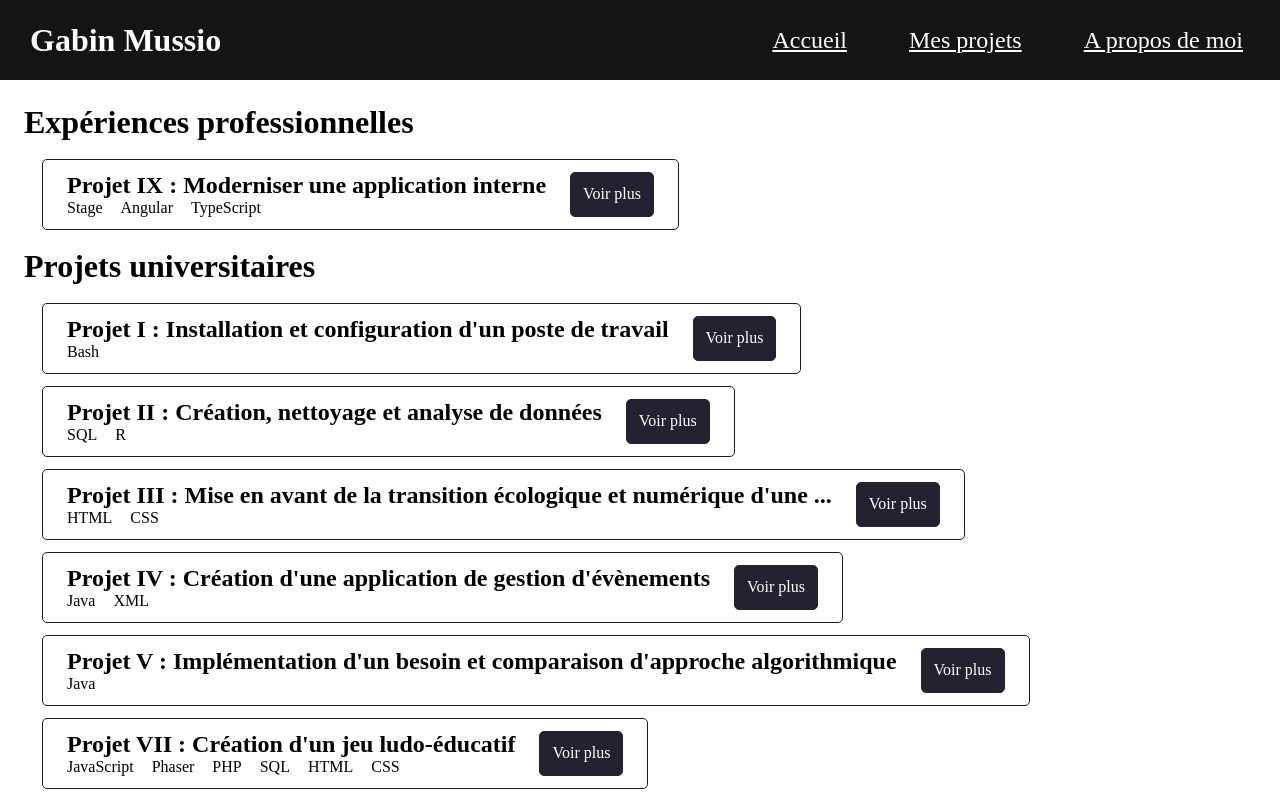
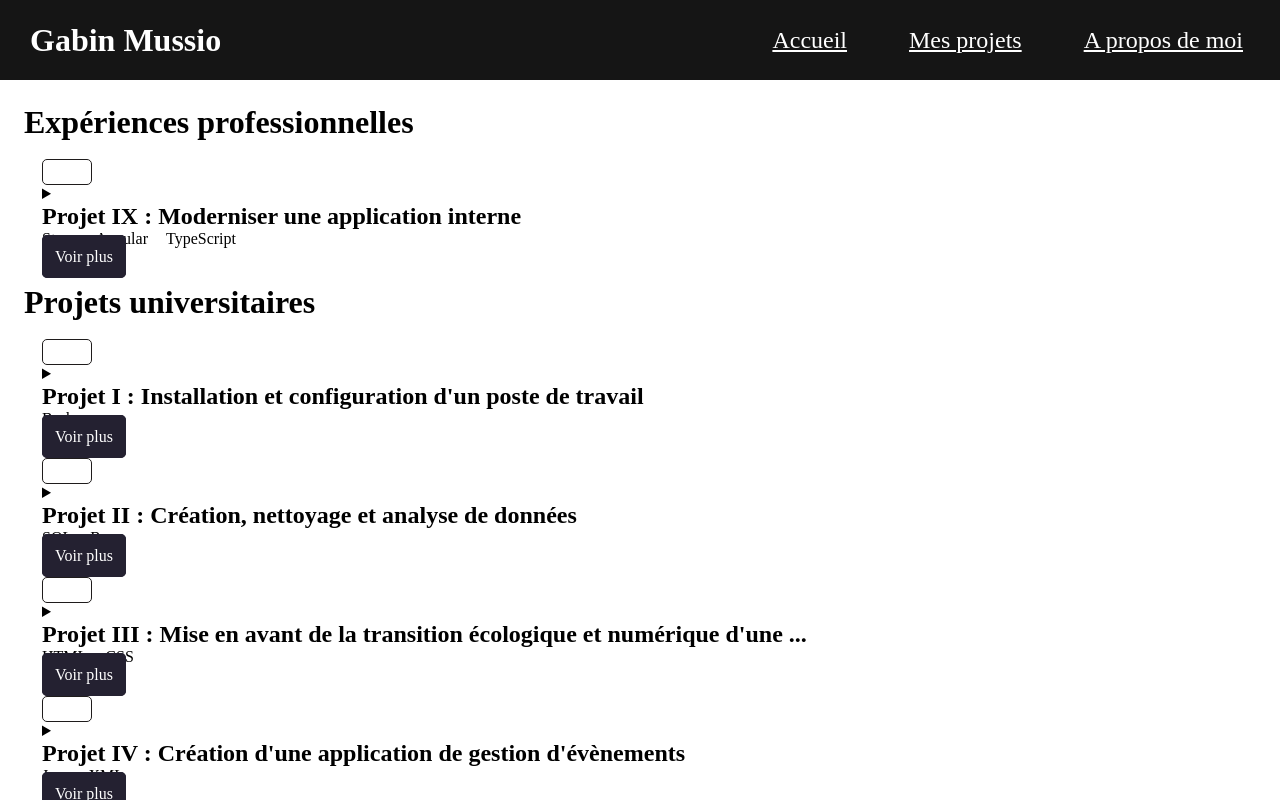
Before and after one commit to CambriHobbit/MonPortfoilio, an Angular app: page /projet in a window 1280 px wide. Built offline with nearby package versions, Linux system fonts and the light colour scheme.

Commit message:
tentative 44

```diff
--- a/src/app/projet/components/short-projet/short-projet.component.html
+++ b/src/app/projet/components/short-projet/short-projet.component.html
@@ -1,4 +1,7 @@
-<div class="flex-row project">
+<div class="flex-row project"></div>
+
+<details>
+  <summary>
     <section>
       <h2>Projet {{ project.id }} : {{ this.substring(project.name) }}</h2>
       @if (project.keyWords) {
@@ -11,7 +14,13 @@
     </section>
     <a
       class="button"
-    href="https://cambrihobbit.github.io/MonPortfoilio/projet/{{ project.id }}"
+      href="https://cambrihobbit.github.io/MonPortfoilio/projet/{{
+        project.id
+      }}"
       >Voir plus</a
     >
+  </summary>
+  <div>
+    <app-projet [project]="project"></app-projet>
   </div>
+</details>
```
Lines whose indentation alone changed are shown as unchanged.
